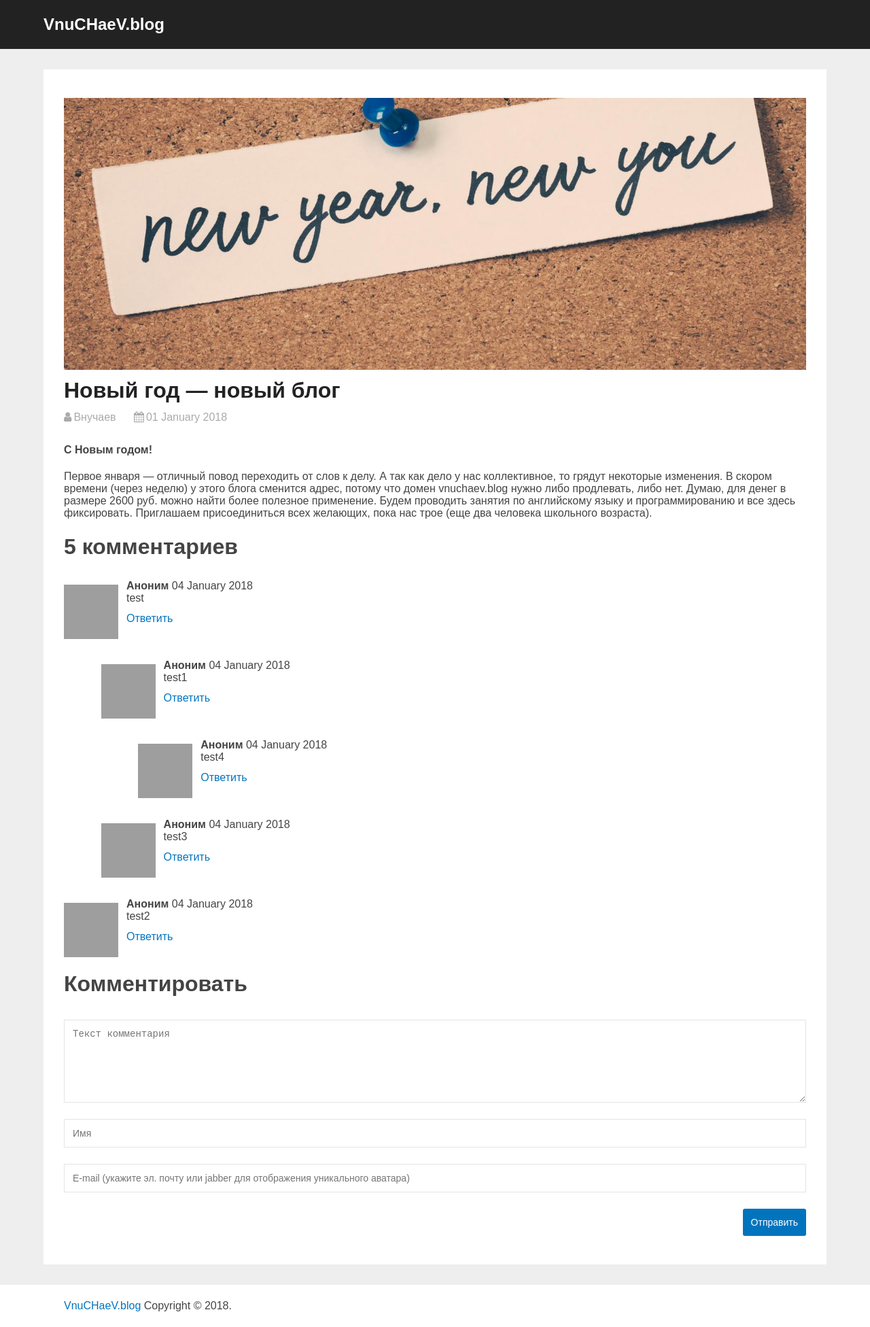
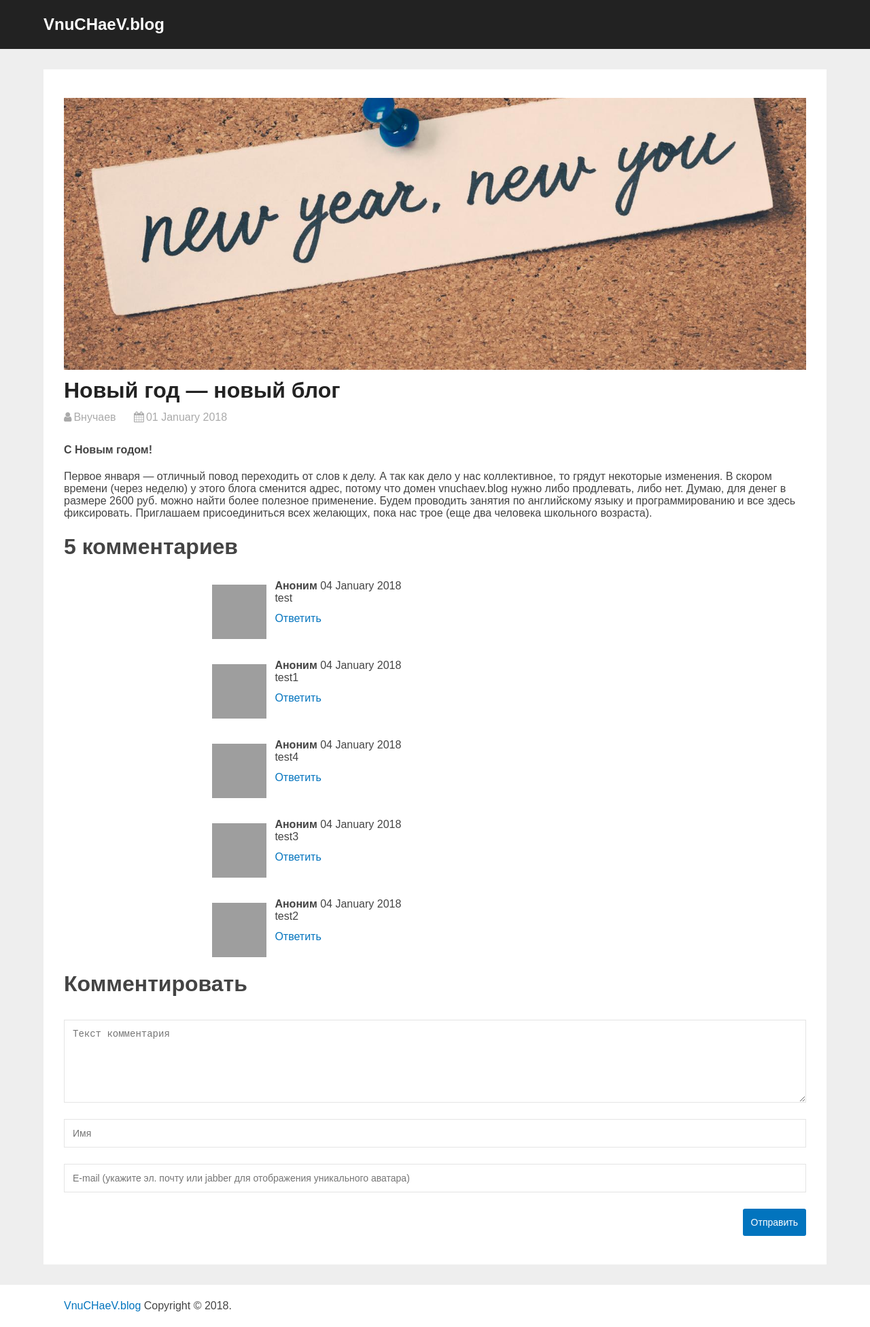
Before and after one commit to vitoyucepi/blog, a Jekyll site: the page built from _posts/2018-01-01-new-blog.md, in a window 1280 px wide. Shown: the whole page at 68% size. Built offline with Jekyll 4.4.1, drawn with Linux system fonts in a browser that asks for light colours; grey boxes are pictures that could not be loaded.

Commit message:
css debug

```diff
--- a/css/default.css
+++ b/css/default.css
@@ -228,6 +228,6 @@ body {
     margin-left: 15%;
 }
 
-div[class^="level"] {
+div[class*="level"] {
     margin-left: 20%;
 }
```
